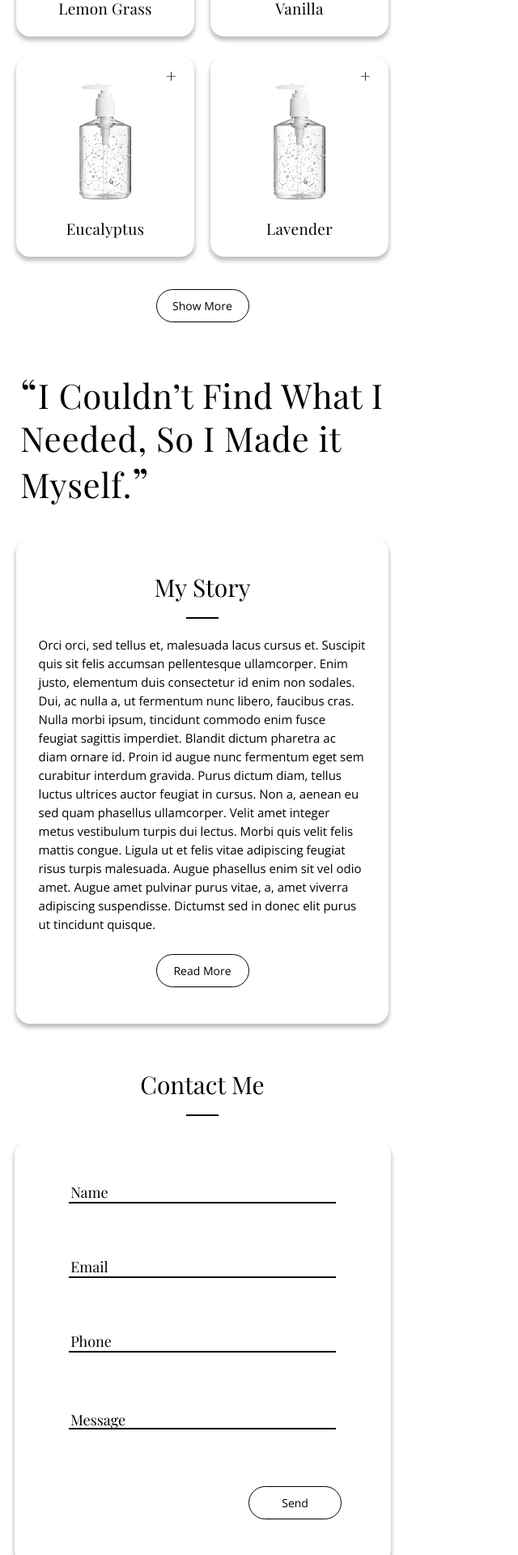
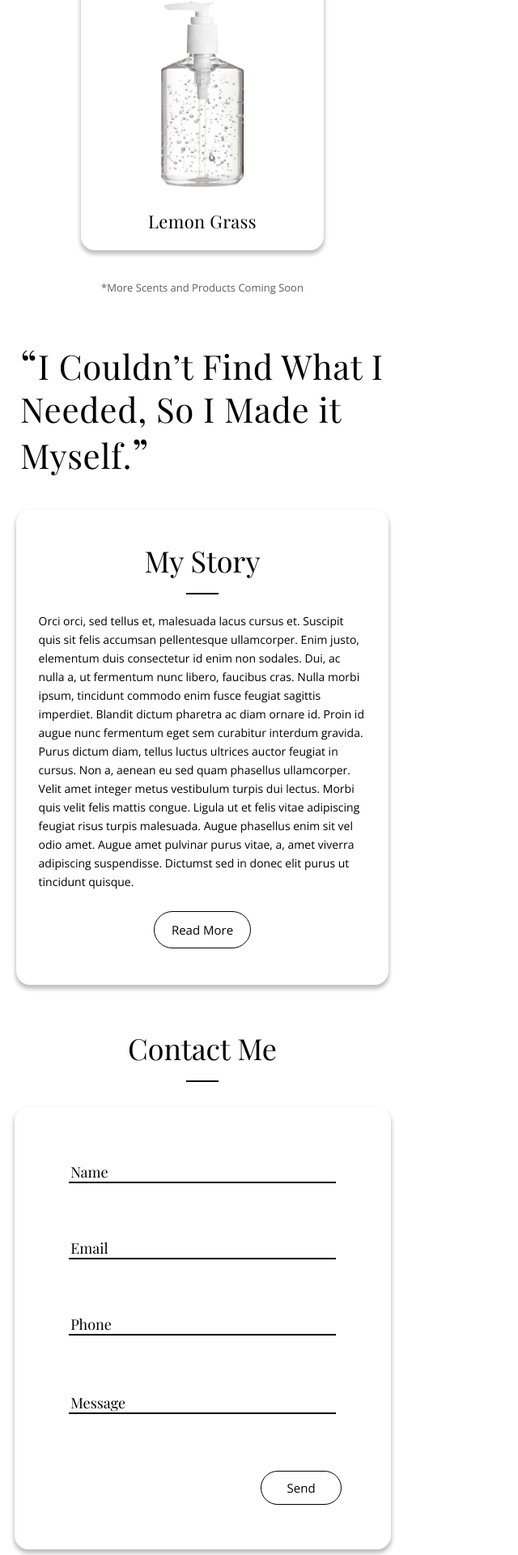
Before and after one commit to AC59852/Synth, a Vue app: page / in a window 1280 px wide. Shown: the part 847-2767 px from the top of the page at 81% size, without its empty margins (0-640 px from the left). Built offline with nearby package versions, Linux system fonts and the light colour scheme.

Commit message:
added finer details to scaling

```diff
--- a/src/components/Products.vue
+++ b/src/components/Products.vue
@@ -15,7 +15,7 @@
               <h3 class="products__title">{{ card.name }}</h3>
           </div>
       </div>
-      <button class="products__btn">Show More</button>
+      <span class="products__soon">*More Scents and Products Coming Soon</span>
   </section>
 </template>
 
@@ -29,11 +29,6 @@ export default {
 
             cards: [
                 {id: 0, name: 'Lemon Grass', type: 'Hand Sanitizer', img: 'bottle.png'},
-                {id: 1, name: 'Vanilla', type: 'Hand Sanitizer', img: 'bottle.png'},
-                {id: 2, name: 'Eucalyptus', type: 'Hand Sanitizer', img: 'bottle.png'},
-                {id: 3, name: 'Lavender', type: 'Hand Sanitizer', img: 'bottle.png'},
-                {id: 4, name: 'Cinnamon', type: 'Hand Sanitizer', img: 'bottle.png'},
-                {id: 5, name: 'Pine', type: 'Hand Sanitizer', img: 'bottle.png'},
             ]
         }
     },
--- a/src/sass/modules/_products.scss
+++ b/src/sass/modules/_products.scss
@@ -35,17 +35,25 @@
         letter-spacing: $main-ls;
     }
 
-    &__btn {
-        display: flex;
-        width: 30%;
-        margin: 0 auto;
-        justify-content: center;
-        padding: 3% 0;
+    &__soon {
         font-family: $body-font;
-        background: transparent;
-        border: solid 1px black;
-        border-radius: 90000px;
-        font-size: 13px;
-        cursor: pointer;
+        text-align: center;
+        display: block;
+        font-size: 12px;
+        color: #5F5F5F;
     }
+
+    // &__btn {
+    //     display: flex;
+    //     width: 30%;
+    //     margin: 0 auto;
+    //     justify-content: center;
+    //     padding: 3% 0;
+    //     font-family: $body-font;
+    //     background: transparent;
+    //     border: solid 1px black;
+    //     border-radius: 90000px;
+    //     font-size: 13px;
+    //     cursor: pointer;
+    // }
 }
--- a/src/sass/modules/_queries.scss
+++ b/src/sass/modules/_queries.scss
@@ -7,7 +7,10 @@
 
         &__item { margin: 4% 0; }
 
-        &__link { font-size: 30px; }
+        &__link {
+            font-size: 30px;
+            top: 35px;
+        }
 
         &__close { font-size: 22px; }
     }
@@ -20,7 +23,7 @@
         margin-top: 0;
 
         &__heading {
-            font-size: 46px;
+            font-size: 50px;
         }
     }
 
@@ -32,7 +35,7 @@
         }
 
         &__card {
-            width: 73%;
+            width: 70%;
         }
 
         &__img {
@@ -40,10 +43,15 @@
             padding: 10px 0 15px;
         }
 
-        &__btn {
-            width: 115px;
-            font-size: 14px;
-            padding: 10px 0;
+        // &__btn {
+        //     border-width: 1.5px;
+        //     width: 115px;
+        //     font-size: 14px;
+        //     padding: 11px 0;
+        // }
+
+        &__soon {
+            font-size: 13px;
         }
     }
 
@@ -51,9 +59,10 @@
         &__title { font-size: 30px; }
 
         &__btn {
+            border-width: 1.5px;
             width: 115px;
             font-size: 14px;
-            padding: 10px 0;
+            padding: 11px 0;
             margin: 0 auto;
         }
     }
@@ -62,31 +71,24 @@
         &__title { font-size: 30px; }
 
         &__submit {
-            width: 115px;
+            border-width: 1.5px;
+            width: 105px;
             font-size: 14px;
-            padding: 10px 0;
+            padding: 11px 0;
         }
     }
 }
 
-@media screen and (min-width: 410px) {
+@media screen and (min-width: 390px) {
 
     .products {
-        &__wrapper {
-            display: flex;
-            flex-wrap: wrap;
-            margin-bottom: 3%;
-            justify-content: center;
-        }
+        &__heading { font-size: 36px; }
 
-        &__card {
-            width: 44%;
-            margin: 0 2% 5%;
-        }
+        &__expand { font-size: 25px; }
 
-        &__img {
-            height: 175px;
-        }
+        &__img { height: 280px; }
+
+        &__title { font-size: 22px; }
     }
 
     .about {
@@ -96,33 +98,92 @@
            line-height: 53px;
        }
 
+       &__title { font-size: 36px; }
+
        &__paraWrapper {
+           font-size: 14px;
+           line-height: 23px;
+           width: 88%;
+       }
+
+       &__btn {
+           width: 120px;
            font-size: 15px;
-           line-height: 23px;
-       }
+           padding: 12px 0;
+        }
     }
 
     .contact {
+
+        &__title { font-size: 36px; }
+
+        &__form {
+            padding: 14% 0 11%;
+        }
+
         &__input {
             border-width: 2px;
+            font-size: 15px;
 
             &::placeholder {
                 font-size: 18px;
             }
         }
 
+        &__submit {
+            font-size: 15px;
+            padding: 12px 0;
+        }
+
         &__questions {
-            width: 80%;
+            width: 85%;
         }
 
         &__question {
+            font-size: 15px;
+            line-height: 135%;
             margin:  0 0 30px auto;
+
+            &::before {
+                width: 22px;
+                height: 22px;
+            }
         }
 
         &__extra {
-            width: 75%;
+            width: 80%;
             font-size: 14px;
             line-height: 17px;
         }
     }
 }
+
+@media screen and (min-width:428px) {
+    // .products {
+    //     &__wrapper {
+    //         display: flex;
+    //         flex-wrap: wrap;
+    //         margin-bottom: 3%;
+    //         justify-content: center;
+    //     }
+
+    //     &__card {
+    //         width: 44%;
+    //         margin: 0 2% 5%;
+    //     }
+
+    //     &__img {
+    //         height: 175px;
+    //     }
+
+    //     &__btn { font-size: 15px; }
+    // }
+
+    .contact {
+        &__submit {
+            font-size: 15px;
+            padding: 10px 0;
+            width: 100px;
+        }
+    }
+}
--- a/src/sass/modules/_swiper.scss
+++ b/src/sass/modules/_swiper.scss
@@ -34,3 +34,11 @@
         &-active { background: white; }
     }
 }
+
+@media screen and (min-width: 375px) {
+    .hero {
+        &__slide {
+            padding-bottom: 130%;
+        }
+    }
+}
```
Also changed, not shown: public/css/main.css, 1 other file (tests, documents, lock files or other folders).
